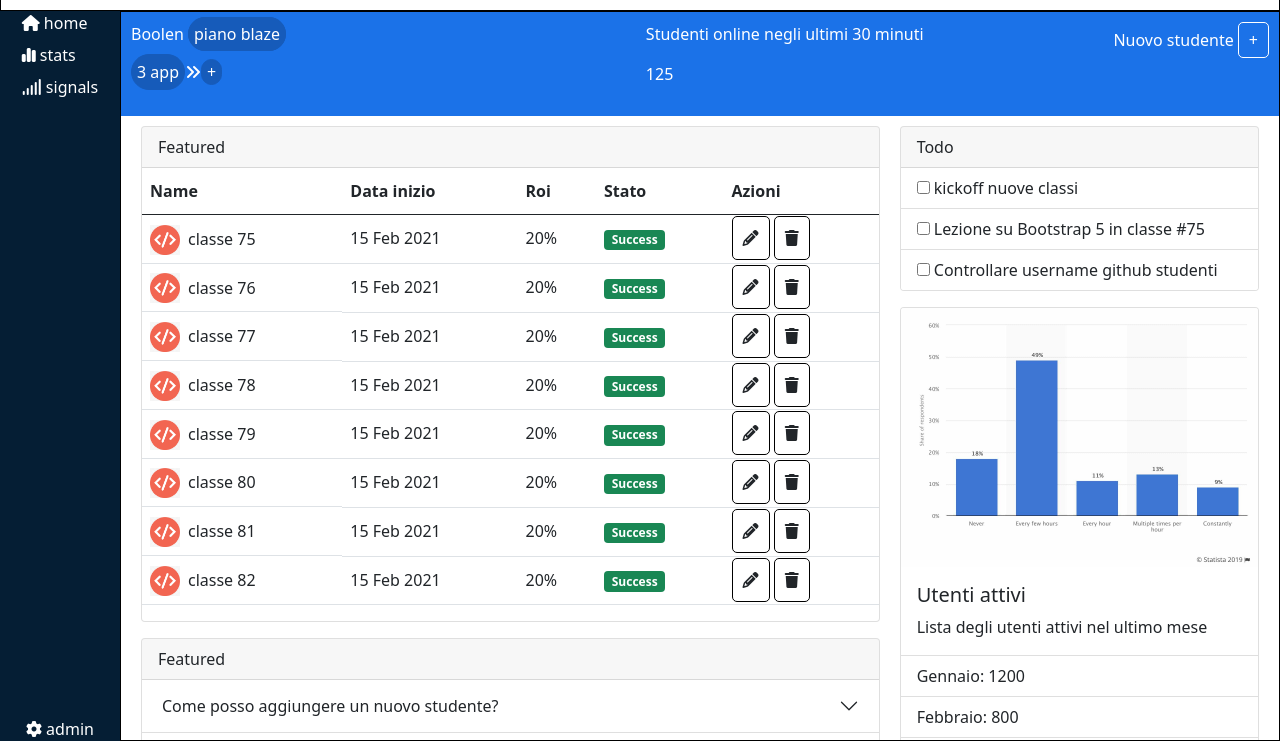
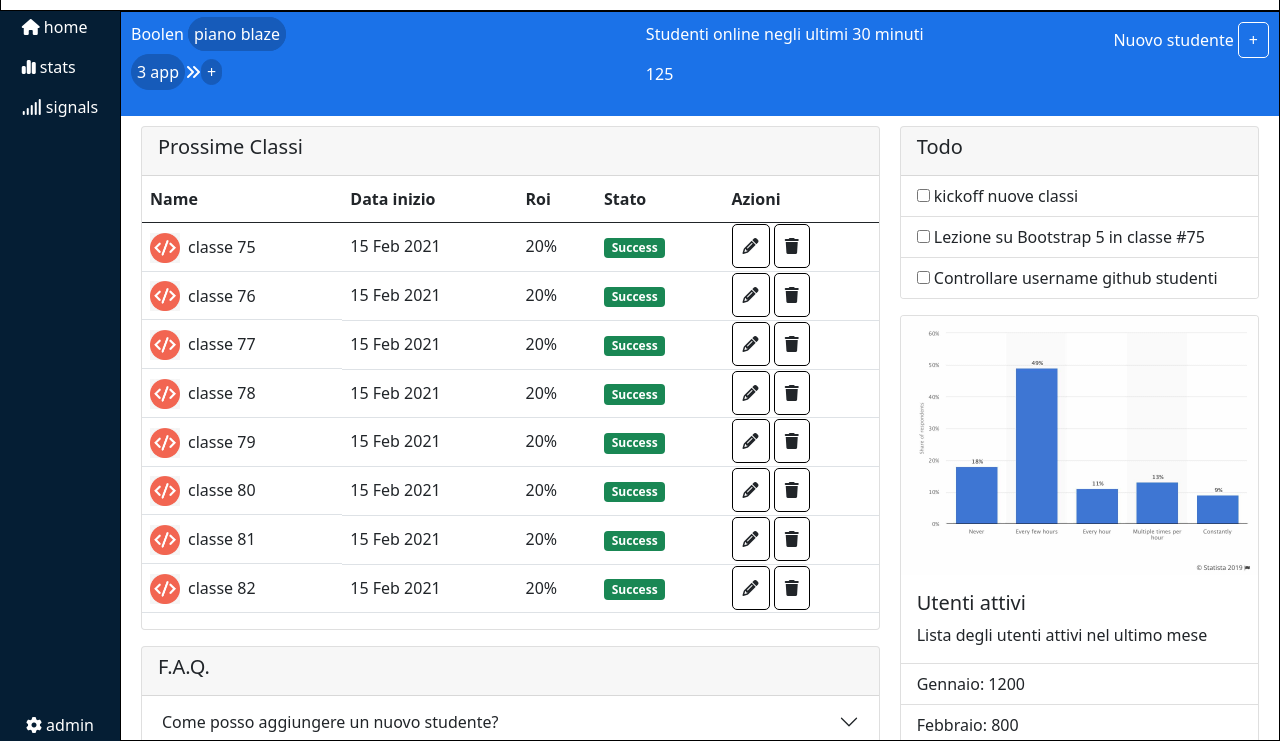
Before and after one commit to giovanni2299/html-css-bootstrap-dashboard, a plain HTML site: page index.html in a window 1280 px wide. Shown: the part 59-800 px from the top of the page. Drawn offline with nearby package versions, Linux system fonts and the light colour scheme.

Commit message:
Refact:html+css

```diff
--- a/css/style.css
+++ b/css/style.css
@@ -62,6 +62,14 @@ ul, ol, menu{
     background-color: #051E34;
     flex-shrink: 0;
     align-items: center;
+}
+
+.hover_effect{
+    cursor: pointer;
+}
+
+.hover_effect:hover{
+    background-color: rgba(211, 209, 209, 0.488);
 }
 
 .content{
--- a/index.html
+++ b/index.html
@@ -50,27 +50,27 @@
     </header>
     <main class="page_main d-flex flex-grow-1 ">
         <aside class="sidebar d-flex flex-column text-white">
-            <ul class="">
-                <li class="d-flex align-items-center gap-1">
+            <ul>
+                <li class="d-flex align-items-center gap-1 hover_effect p-1">
                     <i class="fa-solid fa-house"></i>
                     <span class="d-none d-lg-inline">
                         home
                     </span>
                 </li>
-                <li class="d-flex align-items-center gap-1 mb-2 mt-2">
+                <li class="d-flex align-items-center gap-1 mb-2 mt-2 hover_effect p-1">
                     <i class="fa-solid fa-chart-simple"></i>
                     <span class="d-none d-lg-inline">
                         stats
                     </span>
                 </li>
-                <li class="d-flex align-items-center gap-1">
+                <li class="d-flex align-items-center gap-1 hover_effect p-1">
                     <i class="fa-solid fa-signal"></i>
                     <span class="d-none d-lg-inline">
                         signals
                     </span>
                 </li>
             </ul>
-            <div class="mt-auto d-flex align-items-center gap-1">
+            <div class="mt-auto d-flex align-items-center gap-1 hover_effect p-1">
                 <i class="fa-solid fa-gear"></i>
                 <span class="d-none d-lg-inline">
                     admin
@@ -112,7 +112,9 @@
                 <div class="col-12 col-lg-8">
                     <div class="card">
                         <div class="card-header">
-                          Featured
+                            <h5>
+                                Prossime Classi
+                            </h5>
                         </div>
                         <table class="table">
                             <thead>
@@ -276,7 +278,9 @@
 
                     <div class="card mt-3">
                         <div class="card-header">
-                          Featured
+                            <h5>
+                                F.A.Q.
+                            </h5>
                         </div>
                         <div class="accordion accordion-flush" id="accordionFlushExample">
                             <div class="accordion-item">
@@ -362,7 +366,9 @@
                 <div class="col-12 col-lg-4 mt-3 mt-lg-0">
                     <div class="card">
                         <div class="card-header">
-                          Todo
+                            <h5>
+                                Todo
+                            </h5>
                         </div>
                         <ul class="list-group list-group-flush">
                           <li class="list-group-item">
```
